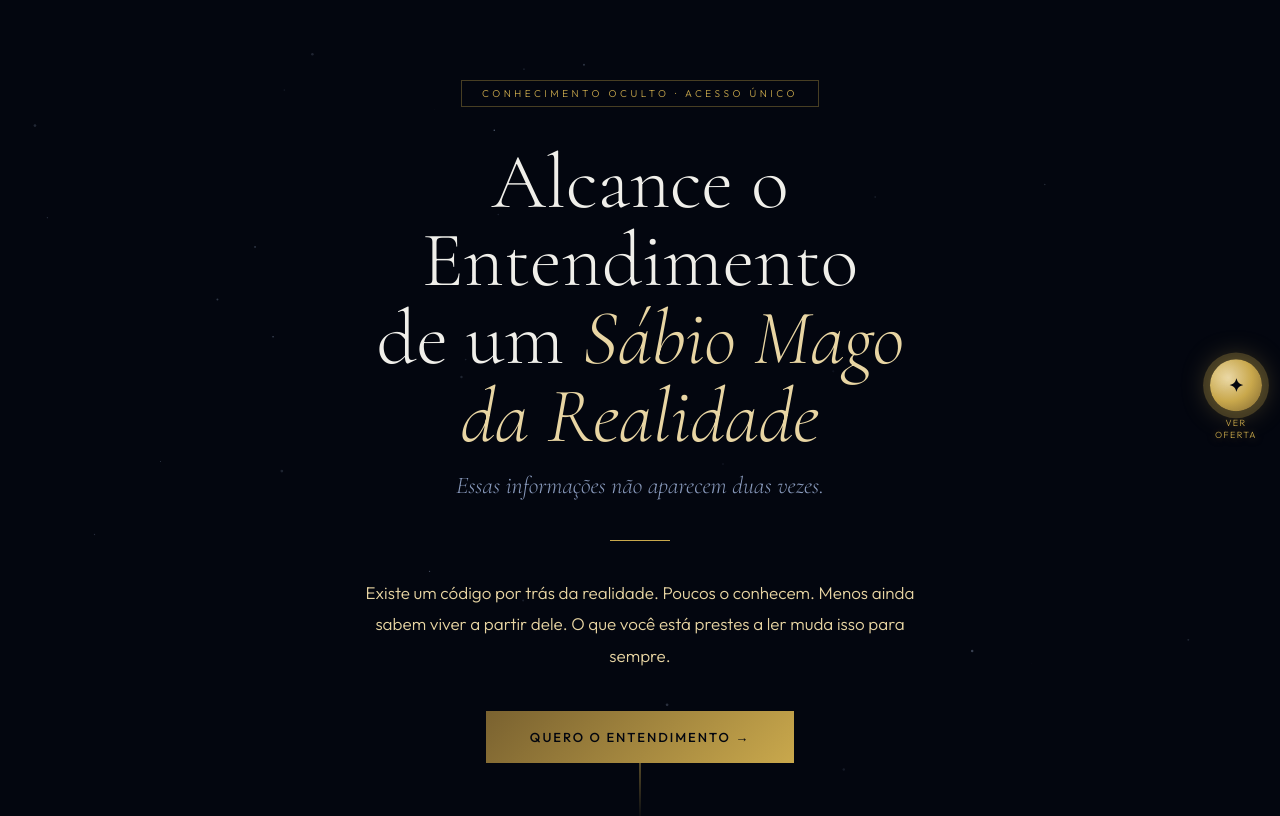
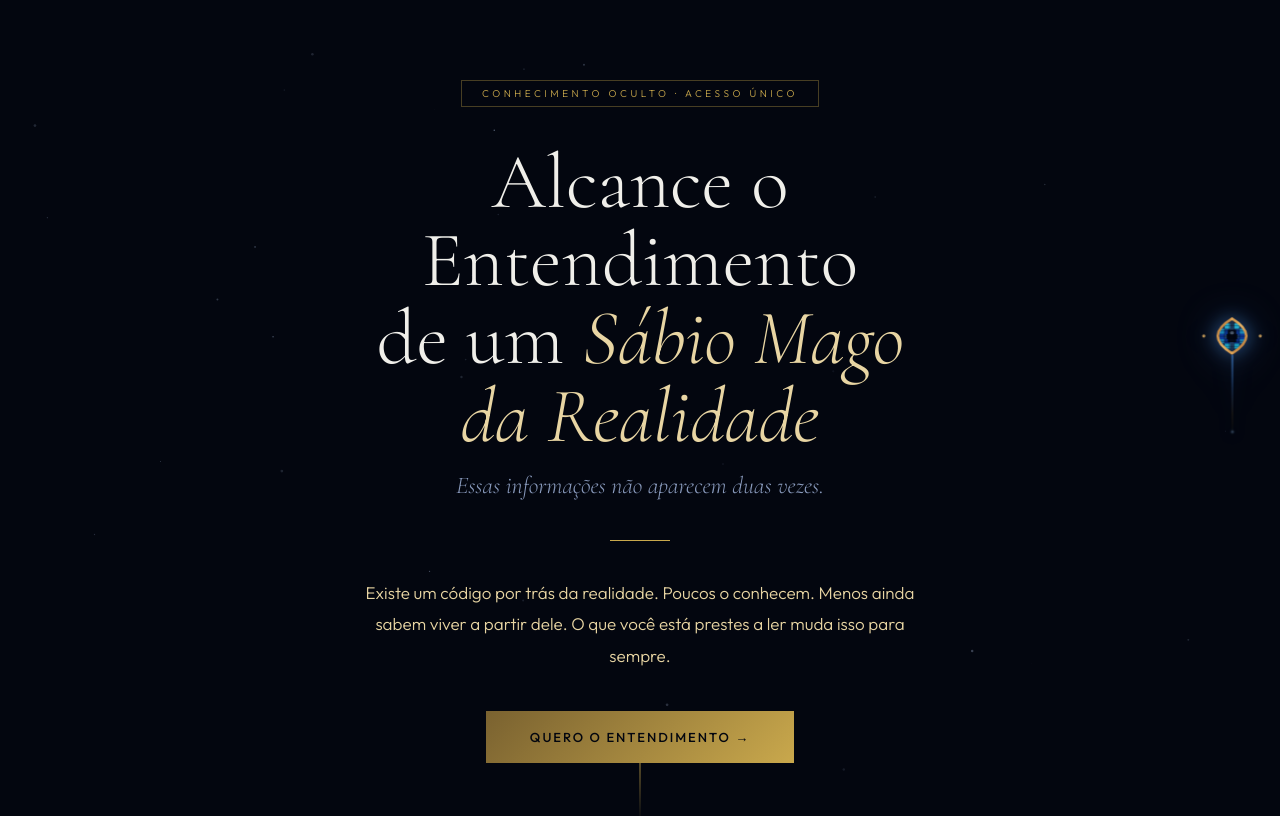
Before and after one commit to Brian733-1/N-REALI-SALES-PAGE, a plain HTML site: page index.html in a window 1280 px wide. Shown: the top 816 px of the page. Drawn offline with nearby package versions, Linux system fonts and the light colour scheme.

Commit message:
index.html

```diff
--- a/index.html
+++ b/index.html
@@ -53,92 +53,80 @@ section { padding: 80px 0; position: relative; z-index: 1; }
   margin: 0 auto;
 }
 
-/* ── FLOATING PULSE BUTTON ── */
+/* ── FLOATING EYE BUTTON ── */
 #float-btn {
   position: fixed;
-  right: 18px;
-  top: 50%;
+  right: 16px;
+  top: 42%;
   transform: translateY(-50%);
   z-index: 999;
   display: flex;
   flex-direction: column;
   align-items: center;
-  gap: 6px;
   cursor: pointer;
   opacity: 0;
-  transition: opacity 0.6s ease;
+  transition: opacity 0.8s ease;
   pointer-events: none;
 }
 #float-btn.visible {
   opacity: 1;
   pointer-events: all;
 }
-.float-orb {
-  width: 52px; height: 52px;
-  border-radius: 50%;
-  background: radial-gradient(circle at 35% 35%, #E8D5A3, #C9A84C 50%, #7A6230);
-  box-shadow:
-    0 0 0 0 rgba(201,168,76,0.6),
-    0 0 20px rgba(201,168,76,0.3),
-    inset 0 0 12px rgba(255,240,180,0.2);
-  animation: pulse-orb 2.2s ease-in-out infinite;
-  display: flex;
-  align-items: center;
-  justify-content: center;
-  font-size: 20px;
+
+/* Eye SVG wrapper */
+.eye-wrap {
   position: relative;
-  overflow: hidden;
+  width: 64px;
+  height: 36px;
+  filter: drop-shadow(0 0 8px rgba(80,160,255,0.5)) drop-shadow(0 0 18px rgba(80,140,220,0.3));
+  animation: eye-breathe 3s ease-in-out infinite;
+  transition: filter 0.3s;
 }
-.float-orb::before {
+#float-btn:hover .eye-wrap {
+  filter: drop-shadow(0 0 14px rgba(80,160,255,0.8)) drop-shadow(0 0 28px rgba(80,140,220,0.5));
+}
+
+/* Light trail descending from eye */
+.eye-trail {
+  position: absolute;
+  top: 100%;
+  left: 50%;
+  transform: translateX(-50%);
+  width: 1.5px;
+  height: 80px;
+  background: linear-gradient(to bottom,
+    rgba(80,160,255,0.55) 0%,
+    rgba(80,140,220,0.25) 40%,
+    rgba(201,168,76,0.1) 70%,
+    transparent 100%);
+  animation: trail-pulse 3s ease-in-out infinite;
+}
+
+/* Particle on trail */
+.eye-trail::after {
   content: '';
-  position: absolute; inset: 0;
-  border-radius: 50%;
-  background: conic-gradient(transparent 0deg, rgba(255,240,180,0.15) 60deg, transparent 120deg);
-  animation: spin-glow 3s linear infinite;
-}
-.float-orb::after {
-  content: '✦';
-  font-size: 18px;
-  color: #03060F;
-  font-weight: bold;
-  position: relative; z-index: 1;
-}
-/* stardust particles around orb */
-.float-orb .dust {
   position: absolute;
+  left: 50%;
+  transform: translateX(-50%);
   width: 3px; height: 3px;
   border-radius: 50%;
-  background: #E8D5A3;
-  animation: orbit-dust 3s linear infinite;
-}
-.float-orb .dust:nth-child(1) { animation-delay: 0s; }
-.float-orb .dust:nth-child(2) { animation-delay: -1s; }
-.float-orb .dust:nth-child(3) { animation-delay: -2s; }
-
-.float-label {
-  font-size: 9px;
-  letter-spacing: 0.15em;
-  text-transform: uppercase;
-  color: var(--gold);
-  text-align: center;
-  line-height: 1.3;
-  max-width: 56px;
-  text-shadow: 0 0 8px rgba(201,168,76,0.5);
+  background: rgba(150,200,255,0.9);
+  box-shadow: 0 0 6px rgba(100,180,255,0.8);
+  animation: trail-particle 3s ease-in-out infinite;
 }
 
-@keyframes pulse-orb {
-  0%   { box-shadow: 0 0 0 0 rgba(201,168,76,0.6), 0 0 20px rgba(201,168,76,0.3); }
-  50%  { box-shadow: 0 0 0 12px rgba(201,168,76,0), 0 0 35px rgba(201,168,76,0.5); }
-  100% { box-shadow: 0 0 0 0 rgba(201,168,76,0.6), 0 0 20px rgba(201,168,76,0.3); }
+@keyframes eye-breathe {
+  0%, 100% { transform: scale(1); }
+  50%       { transform: scale(1.06); }
 }
-@keyframes spin-glow {
-  from { transform: rotate(0deg); }
-  to   { transform: rotate(360deg); }
+@keyframes trail-pulse {
+  0%, 100% { opacity: 0.6; }
+  50%       { opacity: 1; }
 }
-@keyframes orbit-dust {
-  0%   { transform: rotate(0deg) translateX(28px) scale(1); opacity: 1; }
-  50%  { opacity: 0.4; }
-  100% { transform: rotate(360deg) translateX(28px) scale(0.5); opacity: 0; }
+@keyframes trail-particle {
+  0%   { top: 0; opacity: 1; }
+  80%  { top: 76px; opacity: 0.3; }
+  100% { top: 80px; opacity: 0; }
 }
 
 /* ── HERO ── */
@@ -521,14 +509,114 @@ footer a { color: var(--gold); text-decoration: none; font-size: 12px; }
 
 <canvas id="stars"></canvas>
 
-<!-- FLOATING PULSE BUTTON -->
+<!-- FLOATING EYE BUTTON -->
 <div id="float-btn" onclick="scrollToOffer()">
-  <div class="float-orb">
-    <span class="dust"></span>
-    <span class="dust"></span>
-    <span class="dust"></span>
+  <div class="eye-wrap">
+    <!-- Mosaic eye SVG -->
+    <svg viewBox="0 0 64 36" xmlns="http://www.w3.org/2000/svg" width="64" height="36">
+      <defs>
+        <clipPath id="eye-clip">
+          <path d="M32 2 Q58 18 32 34 Q6 18 32 2Z"/>
+        </clipPath>
+        <!-- Copper outline gradient -->
+        <linearGradient id="copper" x1="0%" y1="0%" x2="100%" y2="100%">
+          <stop offset="0%" stop-color="#B87333"/>
+          <stop offset="50%" stop-color="#E8B464"/>
+          <stop offset="100%" stop-color="#B87333"/>
+        </linearGradient>
+        <!-- Iris glow -->
+        <radialGradient id="iris-glow" cx="50%" cy="45%" r="50%">
+          <stop offset="0%" stop-color="#1a3a6a"/>
+          <stop offset="40%" stop-color="#0a2050"/>
+          <stop offset="100%" stop-color="#060e28"/>
+        </radialGradient>
+        <radialGradient id="pupil-g" cx="42%" cy="40%" r="50%">
+          <stop offset="0%" stop-color="#1a1a2e"/>
+          <stop offset="100%" stop-color="#000010"/>
+        </radialGradient>
+      </defs>
+
+      <!-- Outer copper frame -->
+      <path d="M32 1 Q60 18 32 35 Q4 18 32 1Z"
+        fill="none" stroke="url(#copper)" stroke-width="1.8"/>
+
+      <!-- Mosaic tiles — outer ring (whites/light blues) -->
+      <g clip-path="url(#eye-clip)">
+        <!-- White sclera tiles left -->
+        <rect x="6"  y="14" width="5" height="5" rx="0.4" fill="#ddeeff" opacity="0.9"/>
+        <rect x="10" y="10" width="5" height="5" rx="0.4" fill="#cce0f5" opacity="0.9"/>
+        <rect x="10" y="19" width="5" height="5" rx="0.4" fill="#ddeeff" opacity="0.85"/>
+        <rect x="14" y="7"  width="5" height="5" rx="0.4" fill="#e8f2ff" opacity="0.9"/>
+        <rect x="14" y="24" width="5" height="5" rx="0.4" fill="#cce0f5" opacity="0.85"/>
+
+        <!-- White sclera tiles right -->
+        <rect x="53" y="14" width="5" height="5" rx="0.4" fill="#ddeeff" opacity="0.9"/>
+        <rect x="49" y="10" width="5" height="5" rx="0.4" fill="#cce0f5" opacity="0.9"/>
+        <rect x="49" y="19" width="5" height="5" rx="0.4" fill="#ddeeff" opacity="0.85"/>
+        <rect x="45" y="7"  width="5" height="5" rx="0.4" fill="#e8f2ff" opacity="0.9"/>
+        <rect x="45" y="24" width="5" height="5" rx="0.4" fill="#cce0f5" opacity="0.85"/>
+
+        <!-- Iris outer ring tiles — medium blue -->
+        <rect x="19" y="5"  width="5" height="5" rx="0.4" fill="#2255aa"/>
+        <rect x="19" y="26" width="5" height="5" rx="0.4" fill="#1a4499"/>
+        <rect x="40" y="5"  width="5" height="5" rx="0.4" fill="#2255aa"/>
+        <rect x="40" y="26" width="5" height="5" rx="0.4" fill="#1a4499"/>
+
+        <!-- Iris ring — teal/cyan tiles -->
+        <rect x="20" y="11" width="5" height="5" rx="0.4" fill="#1a88bb"/>
+        <rect x="20" y="20" width="5" height="5" rx="0.4" fill="#1a77aa"/>
+        <rect x="39" y="11" width="5" height="5" rx="0.4" fill="#1a88bb"/>
+        <rect x="39" y="20" width="5" height="5" rx="0.4" fill="#1a77aa"/>
+        <rect x="25" y="6"  width="5" height="5" rx="0.4" fill="#22aacc"/>
+        <rect x="34" y="6"  width="5" height="5" rx="0.4" fill="#22aacc"/>
+        <rect x="25" y="25" width="5" height="5" rx="0.4" fill="#1a99bb"/>
+        <rect x="34" y="25" width="5" height="5" rx="0.4" fill="#1a99bb"/>
+
+        <!-- Iris inner ring — deep blue -->
+        <rect x="25" y="12" width="5" height="5" rx="0.4" fill="#0a3388"/>
+        <rect x="34" y="12" width="5" height="5" rx="0.4" fill="#0a3388"/>
+        <rect x="25" y="20" width="5" height="5" rx="0.4" fill="#0a2a77"/>
+        <rect x="34" y="20" width="5" height="5" rx="0.4" fill="#0a2a77"/>
+        <rect x="20" y="16" width="5" height="5" rx="0.4" fill="#0d3a99"/>
+        <rect x="39" y="16" width="5" height="5" rx="0.4" fill="#0d3a99"/>
+
+        <!-- Pupil — dark tiles -->
+        <rect x="28" y="12" width="8" height="5" rx="0.5" fill="#050a18"/>
+        <rect x="28" y="20" width="8" height="4" rx="0.5" fill="#050a18"/>
+        <rect x="27" y="16" width="10" height="5" rx="0.5" fill="#020610"/>
+
+        <!-- Highlight on pupil -->
+        <ellipse cx="32" cy="15" rx="2" ry="1.5" fill="rgba(200,230,255,0.35)"/>
+
+        <!-- Grout lines (dark gaps between tiles) -->
+        <rect x="6"  y="13" width="58" height="0.5" fill="#03060F" opacity="0.6"/>
+        <rect x="6"  y="18" width="58" height="0.5" fill="#03060F" opacity="0.6"/>
+        <rect x="6"  y="23" width="58" height="0.5" fill="#03060F" opacity="0.5"/>
+        <rect x="11" y="8"  width="42" height="0.5" fill="#03060F" opacity="0.5"/>
+        <rect x="15" y="28" width="34" height="0.5" fill="#03060F" opacity="0.4"/>
+        <rect x="9"  y="3"  height="30" width="0.5" fill="#03060F" opacity="0.4"/>
+        <rect x="14" y="3"  height="30" width="0.5" fill="#03060F" opacity="0.5"/>
+        <rect x="19" y="3"  height="30" width="0.5" fill="#03060F" opacity="0.5"/>
+        <rect x="24" y="3"  height="30" width="0.5" fill="#03060F" opacity="0.5"/>
+        <rect x="29" y="3"  height="30" width="0.5" fill="#03060F" opacity="0.5"/>
+        <rect x="34" y="3"  height="30" width="0.5" fill="#03060F" opacity="0.5"/>
+        <rect x="39" y="3"  height="30" width="0.5" fill="#03060F" opacity="0.5"/>
+        <rect x="44" y="3"  height="30" width="0.5" fill="#03060F" opacity="0.5"/>
+        <rect x="49" y="3"  height="30" width="0.5" fill="#03060F" opacity="0.4"/>
+        <rect x="54" y="3"  height="30" width="0.5" fill="#03060F" opacity="0.4"/>
+      </g>
+
+      <!-- Outer copper border on top -->
+      <path d="M32 2 Q58 18 32 34 Q6 18 32 2Z"
+        fill="none" stroke="url(#copper)" stroke-width="1.4" opacity="0.9"/>
+      <!-- Corner accent dots -->
+      <circle cx="5"  cy="18" r="1.5" fill="#E8B464" opacity="0.8"/>
+      <circle cx="59" cy="18" r="1.5" fill="#E8B464" opacity="0.8"/>
+      <circle cx="32" cy="2"  r="1.2" fill="#E8B464" opacity="0.7"/>
+      <circle cx="32" cy="34" r="1.2" fill="#E8B464" opacity="0.7"/>
+    </svg>
+    <div class="eye-trail"></div>
   </div>
-  <div class="float-label">Ver<br>oferta</div>
 </div>
 
 <!-- HERO -->
```
